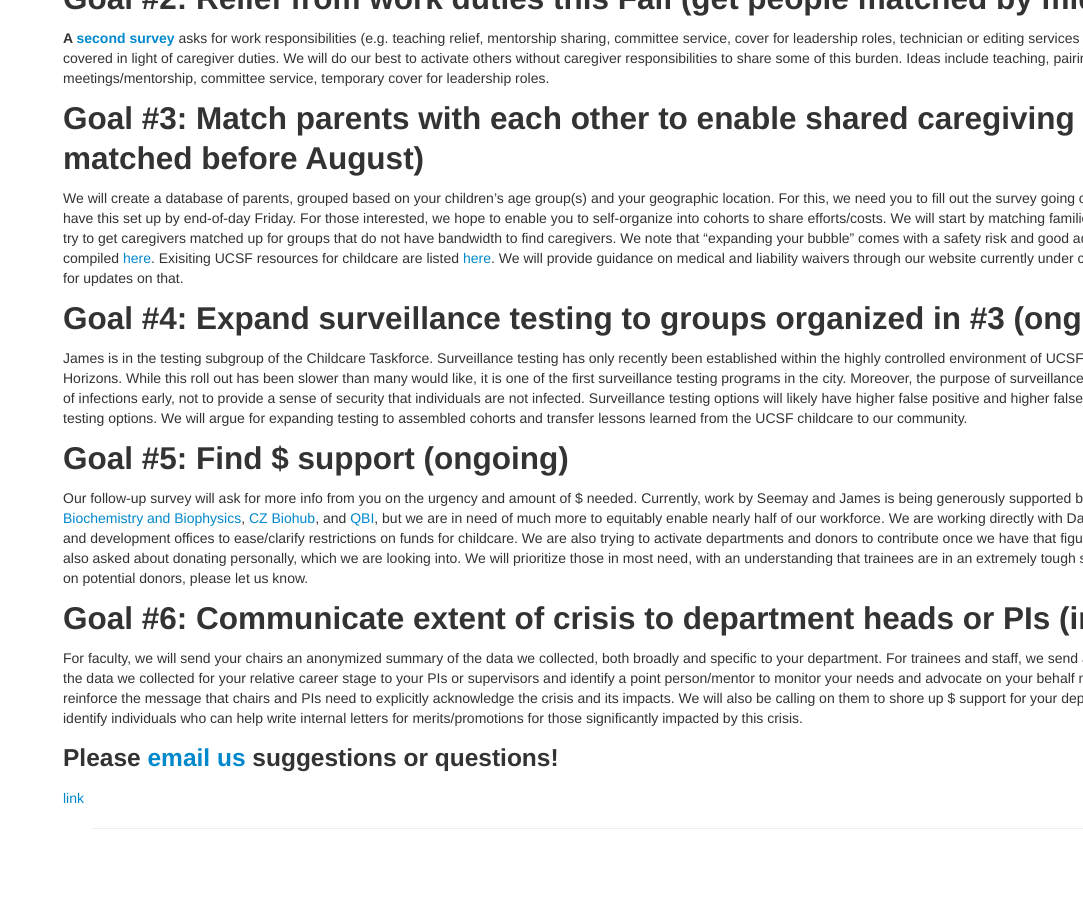
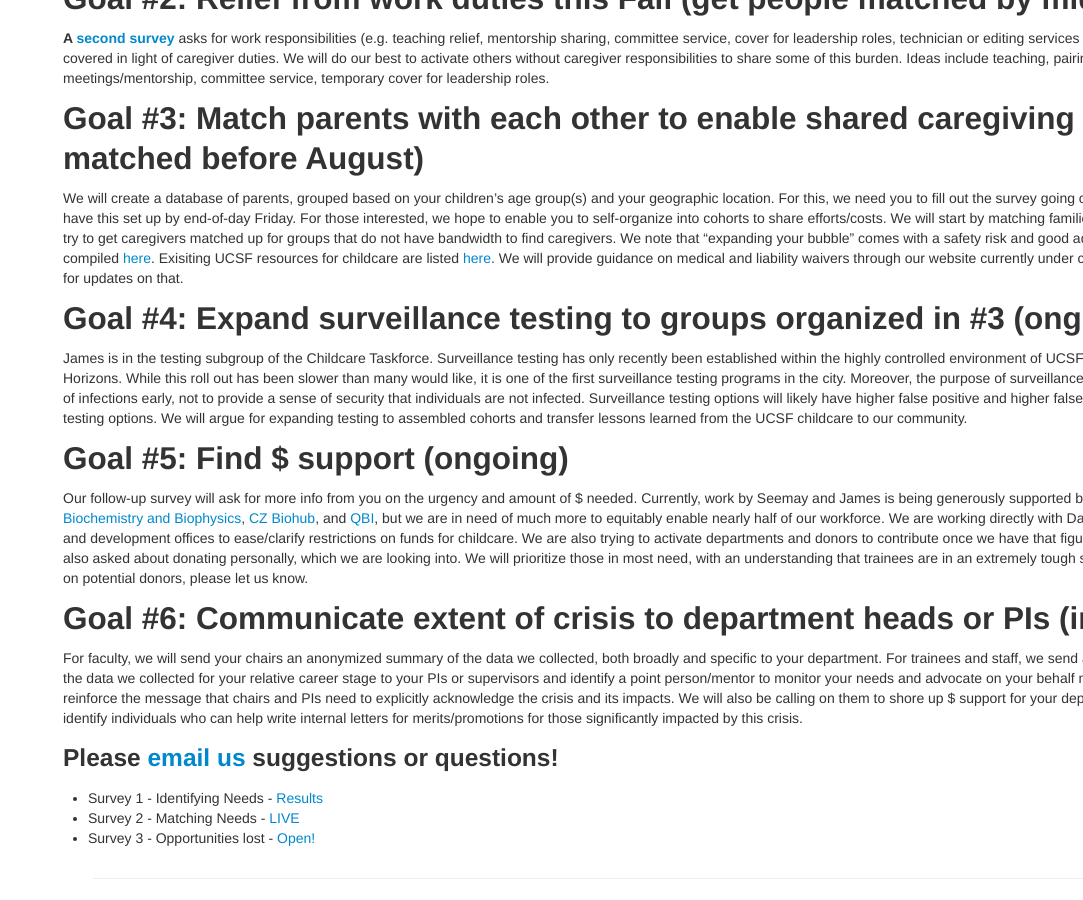
Before and after one commit to fraserlab/sci-dependentcare, a Jekyll site: the page built from index.md, in a window 1280 px wide and 900 px high, scrolled down 1044 px. Shown: the whole window, without its empty margins (197-1280 px from the left). Built offline with Jekyll 4.4.1, drawn with Linux system fonts in a browser that asks for light colours; before the commit the page ends 1894 px from its top, so only the background shows below that.

Commit message:
Ben will help

```diff
--- a/_includes/themes/twitter/page.html
+++ b/_includes/themes/twitter/page.html
@@ -7,7 +7,12 @@
     {{ content }}
   </div>
   <div class="col-md-4 smalltxt">
-	  <a href="google.com">link</a>
-  <div>
+	  <ul>
+		  <li>Survey 1 - Identifying Needs - <a href="/pages/survey.html ">Results</a>
+		  <li>Survey 2 - Matching Needs - <a href=" https://docs.google.com/forms/d/e/1FAIpQLSfs-D3H4UBuTD--0ivR6J_o8Z2eUkLjwrfDp3JKn6q2rQijTQ/viewform">LIVE</a>
+		  <li>Survey 3 - Opportunities lost - <a href=" ">Open!</a>
+
+	<ul>
+   <div>
 </div>
 </div>
```
